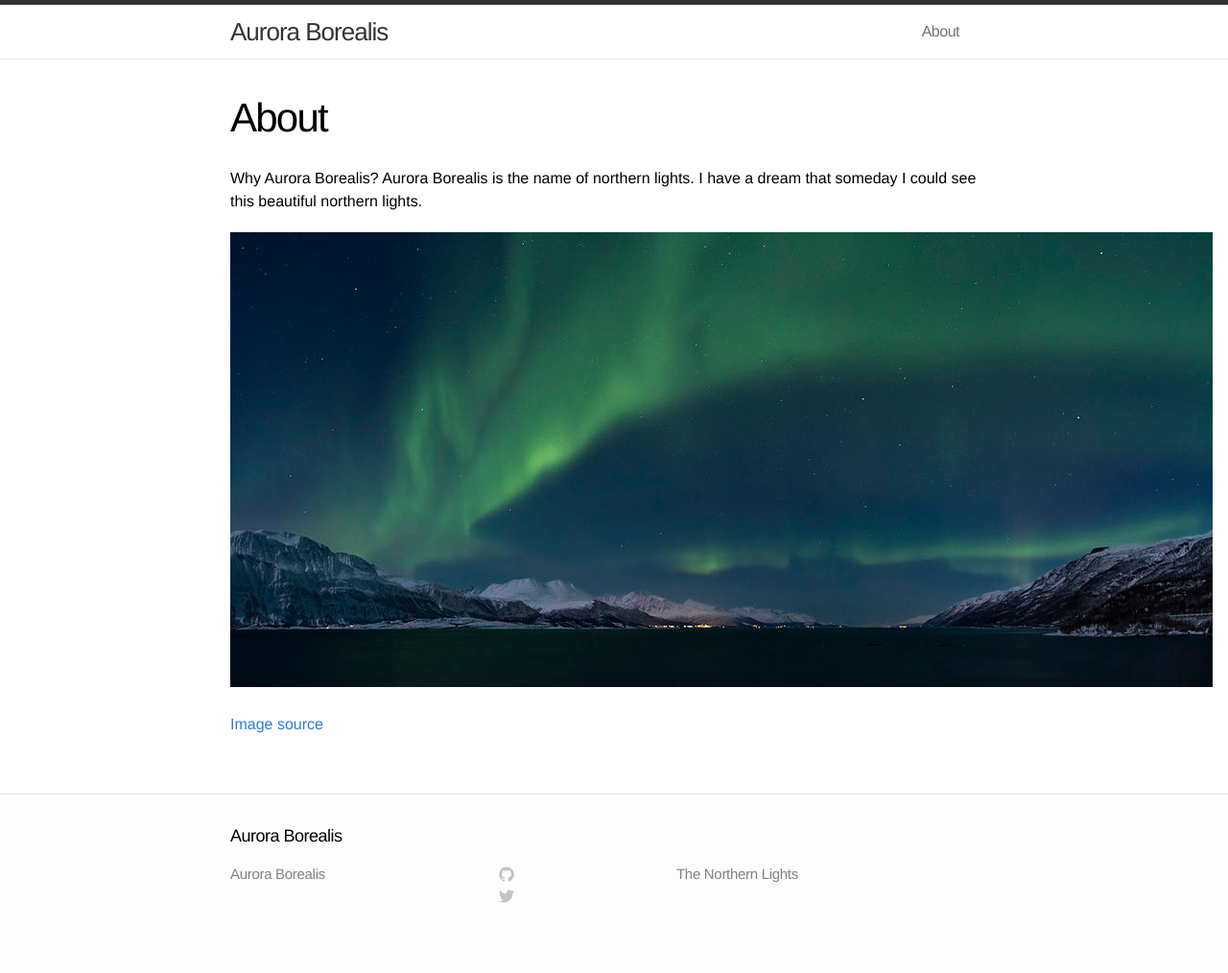
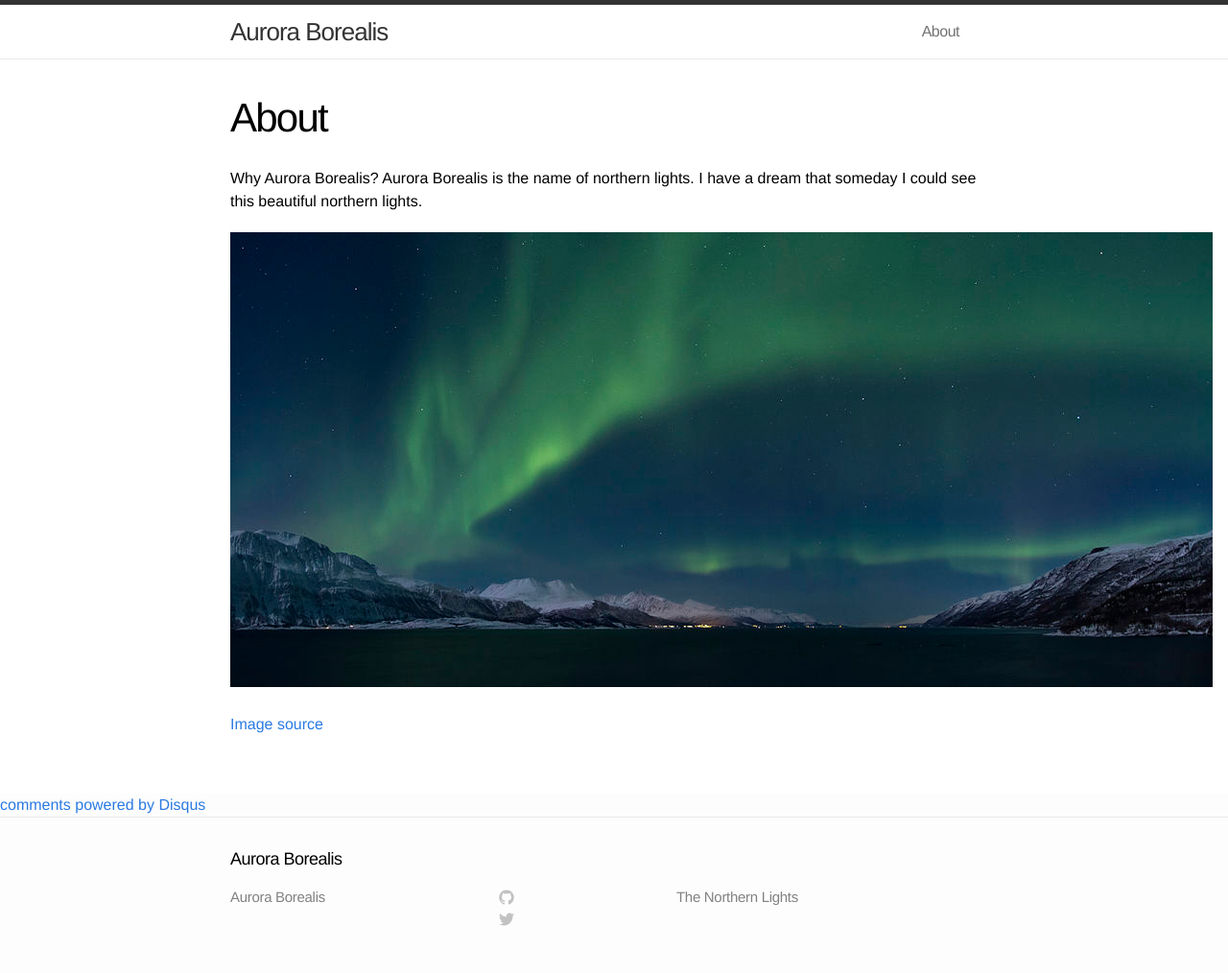
Before and after one commit to za/za.github.io, a Jekyll site: the page built from about.md, in a window 1280 px wide. Shown: the whole page at 96% size. Built offline with Jekyll 4.4.1, drawn with Linux system fonts in a browser that asks for light colours; comment, search, counter and statistics services are not loaded; before the commit the page ends 990 px from its top, so only the background shows below that.

Commit message:
try to enable comments using disqus

```diff
--- /dev/null
+++ b/_includes/comments.html
@@ -0,0 +1,14 @@
+<div id="disqus_thread"></div>
+<script type="text/javascript">
+    /* * * CONFIGURATION VARIABLES: EDIT BEFORE PASTING INTO YOUR WEBPAGE * * */
+    var disqus_shortname = 'zakiakhmad'; // required: replace example with your forum shortname
+
+    /* * * DON'T EDIT BELOW THIS LINE * * */
+    (function() {
+        var dsq = document.createElement('script'); dsq.type = 'text/javascript'; dsq.async = true;
+        dsq.src = '//' + disqus_shortname + '.disqus.com/embed.js';
+        (document.getElementsByTagName('head')[0] || document.getElementsByTagName('body')[0]).appendChild(dsq);
+    })();
+</script>
+<noscript>Please enable JavaScript to view the <a href="http://disqus.com/?ref_noscript">comments powered by Disqus.</a></noscript>
+<a href="http://disqus.com" class="dsq-brlink">comments powered by <span class="logo-disqus">Disqus</span></a>
--- a/_layouts/default.html
+++ b/_layouts/default.html
@@ -13,6 +13,7 @@
       </div>
     </div>
 
+    {% include comments.html %}
     {% include footer.html %}
 
     </body>
```
